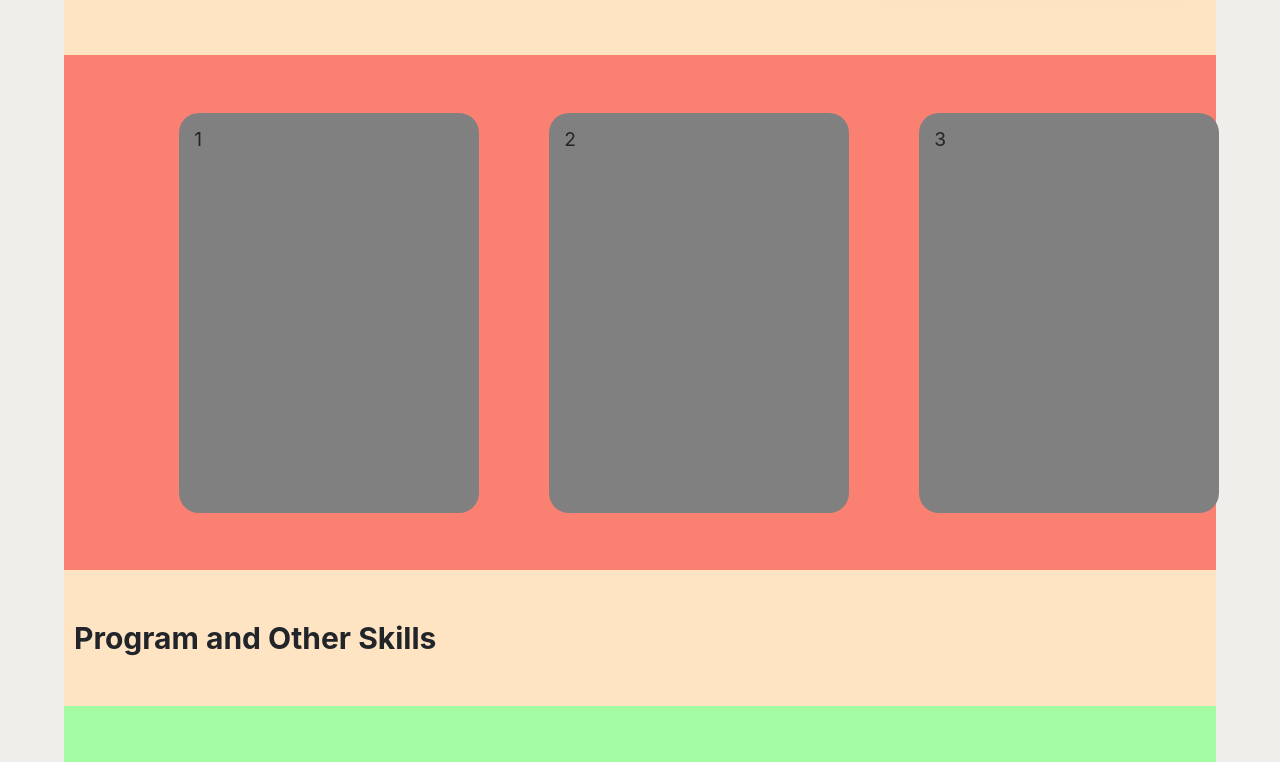
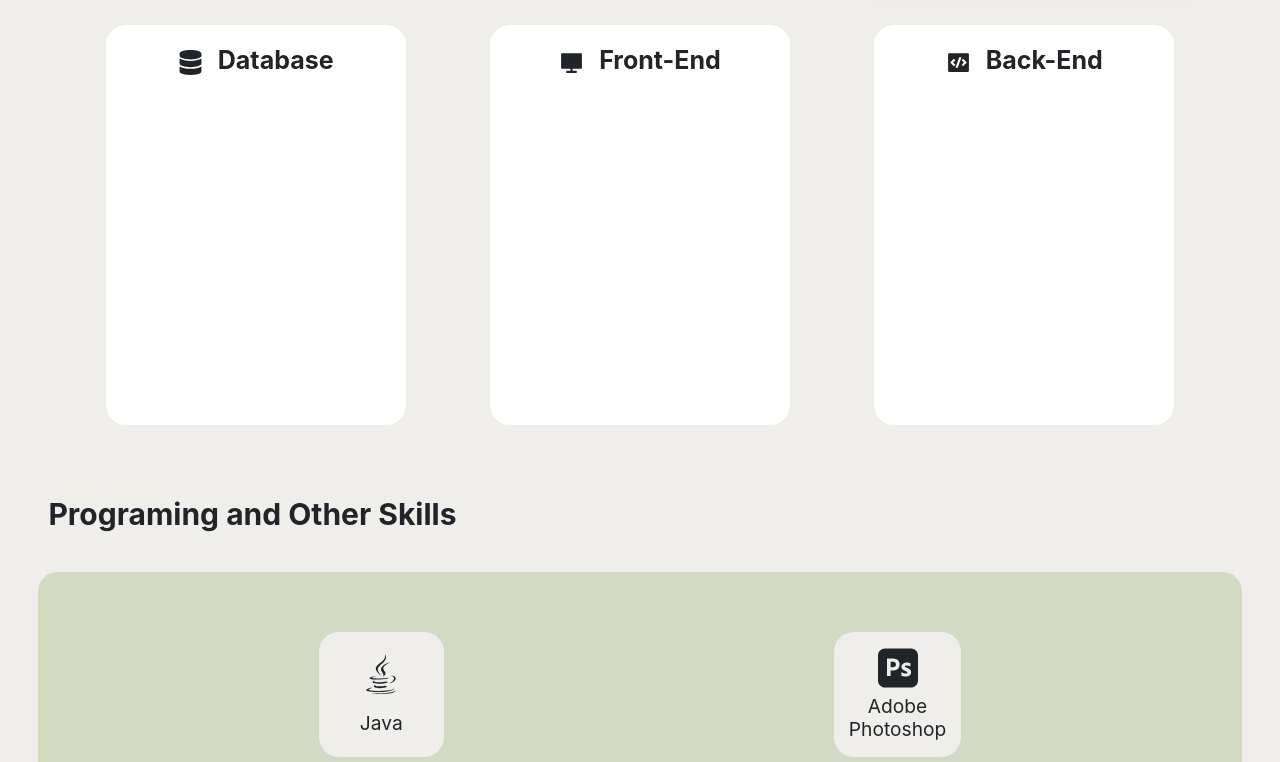
Before and after one commit to Sophon-Kr/PersonalWebsite-s-Sophon, a React (Create React App) app: page /skills in a window 1280 px wide. Shown: the part 1705-2467 px from the top of the page. Built offline with nearby package versions, Linux system fonts and the light colour scheme.

Commit message:
edit detail in skills page

```diff
--- a/src/assets/navbar.css
+++ b/src/assets/navbar.css
@@ -7,7 +7,19 @@
   z-index: 1;
   transition: 0.3s ease-in;
   overflow: hidden;
-  background-color: var(--background-color);
+  background-color: white;
+  box-shadow: 0px 0.2px 0.5px -11px rgba(0, 0, 0, 0.011),
+    0px 0.4px 1.1px -11px rgba(0, 0, 0, 0.016),
+    0px 0.7px 1.9px -11px rgba(0, 0, 0, 0.019),
+    0px 1px 2.9px -11px rgba(0, 0, 0, 0.022),
+    0px 1.5px 4.1px -11px rgba(0, 0, 0, 0.025),
+    0px 2.1px 5.8px -11px rgba(0, 0, 0, 0.028),
+    0px 3px 8.3px -11px rgba(0, 0, 0, 0.031),
+    0px 4.4px 12px -11px rgba(0, 0, 0, 0.034),
+    0px 6.8px 18.6px -11px rgba(0, 0, 0, 0.039),
+    0px 12px 33px -11px rgba(0, 0, 0, 0.05);
+
+  /* background-color: var(--background-color); */
 }
 
 .header .navbar {
--- a/src/assets/skills.css
+++ b/src/assets/skills.css
@@ -6,8 +6,8 @@
   flex-direction: column;
   justify-content: start;
   flex-wrap: nowrap;
-  gap: 40px;
-  background-color: bisque;
+  /* gap: 40px; */
+  /* background-color: bisque; */
 }
 .container-skills-web {
   display: flex;
@@ -16,8 +16,8 @@
   align-items: center;
   flex-wrap: nowrap;
   gap: 70px;
-  padding: 5% 10%;
-  background-color: salmon;
+  padding: 3% 5% 5% 5%;
+  /* background-color: salmon; */
 }
 .container-skills-other {
   display: flex;
@@ -27,37 +27,64 @@
   flex-wrap: nowrap;
   gap: 70px;
   padding: 5% 10%;
-  background-color: rgb(163, 251, 163);
+  background-color: var(--green1-color);
+  border-radius: 20px;
 }
 
 #skills {
   /* height: 100vh; */
   min-height: 100vh;
   background: var(--background-color);
-  padding: 5%;
+  padding: 3%;
 }
 
-.header-skills {
+.header-skills-1 {
   padding: 10px;
   font-size: 30px;
   font-weight: bold;
   align-self: start;
 }
+.header-skills-2 {
+  padding: 10px;
+  font-size: 30px;
+  margin-bottom: 30px;
+  font-weight: bold;
+  align-self: start;
+}
 .card-skills {
-  background-color: grey;
   min-height: 400px;
   min-width: 300px;
   border-radius: 20px;
-  padding: 15px;
+  padding: 20px;
+  background-color: white;
+  /* background-color: var(--green1-color); */
+}
+.header-text-skills {
+  font-weight: bold;
+  font-size: 25px;
+  text-align: center;
 }
 .item-skills {
-  background-color: grey;
-  min-height: 100px;
-  min-width: 100px;
+  background-color: var(--background-color);
+  min-height: 125px;
+  min-width: 125px;
   border-radius: 20px;
   padding: 15px;
+  display: flex;
+  flex-direction: column;
+  justify-content: space-around;
+  flex-wrap: wrap;
 }
-
+.center-text {
+  /* align-self: center; */
+  text-align: center;
+}
+.size-icon {
+  /* align-self: center; */
+  width: 40px;
+  height: auto;
+  margin-bottom: 5px;
+}
 /* .papereducation-1 {
   background-color: var(--background-color);
   min-height: 250px;
--- a/src/pages/Skills.jsx
+++ b/src/pages/Skills.jsx
@@ -1,16 +1,37 @@
 import React from "react";
 import { connect } from "react-redux";
 import "../assets/skills.css";
+import { SiAdobephotoshop } from "react-icons/si";
+import { FaJava, FaDatabase } from "react-icons/fa";
+import { RiComputerFill, RiCodeBoxFill } from "react-icons/ri";
+
 const otherSkills = [
   {
     id: 1,
-    text: "Java",
-    icon: "Java",
+    text: (
+      <span className="center-text">
+        <div>Java</div>
+      </span>
+    ),
+    icon: (
+      <div className="center-text">
+        <FaJava className="size-icon"></FaJava>
+      </div>
+    ),
   },
   {
     id: 2,
-    text: "Adobe Photoshop",
-    icon: "Adobe Photoshop",
+    text: (
+      <span className="center-text">
+        <div>Adobe</div>
+        <div>Photoshop</div>
+      </span>
+    ),
+    icon: (
+      <div className="center-text">
+        <SiAdobephotoshop className="size-icon"></SiAdobephotoshop>
+      </div>
+    ),
   },
 ];
 
@@ -18,16 +39,50 @@ export const Skills = (props) => {
   return (
     <div className="skills" id="skills">
       <div className="maincontainer-skills">
-        <div className="header-skills">Web Skills </div>
+        <div className="header-skills-1">Web Skills </div>
         <div className="container-skills-web">
-          <div className="card-skills">1</div>
-          <div className="card-skills">2</div>
-          <div className="card-skills">3</div>
+          <div className="card-skills">
+            <div className="header-text-skills">
+              <FaDatabase></FaDatabase>
+              <span
+                style={{
+                  marginLeft: "15px",
+                }}
+              >
+                Database
+              </span>
+            </div>
+          </div>
+          <div className="card-skills">
+            <div className="header-text-skills">
+              <RiComputerFill></RiComputerFill>
+              <span
+                style={{
+                  marginLeft: "15px",
+                }}
+              >
+                Front-End
+              </span>
+            </div>
+          </div>
+          <div className="card-skills">
+            <div className="header-text-skills">
+              <RiCodeBoxFill></RiCodeBoxFill>
+              <span
+                style={{
+                  marginLeft: "15px",
+                }}
+              >
+                Back-End
+              </span>
+            </div>
+          </div>
         </div>
-        <div className="header-skills">Program and Other Skills </div>
+        <div className="header-skills-2">Programing and Other Skills </div>
         <div className="container-skills-other">
           {otherSkills.map((data) => (
             <div className="item-skills" key={data.id}>
+              {data.icon}
               {data.text}
             </div>
           ))}
```
